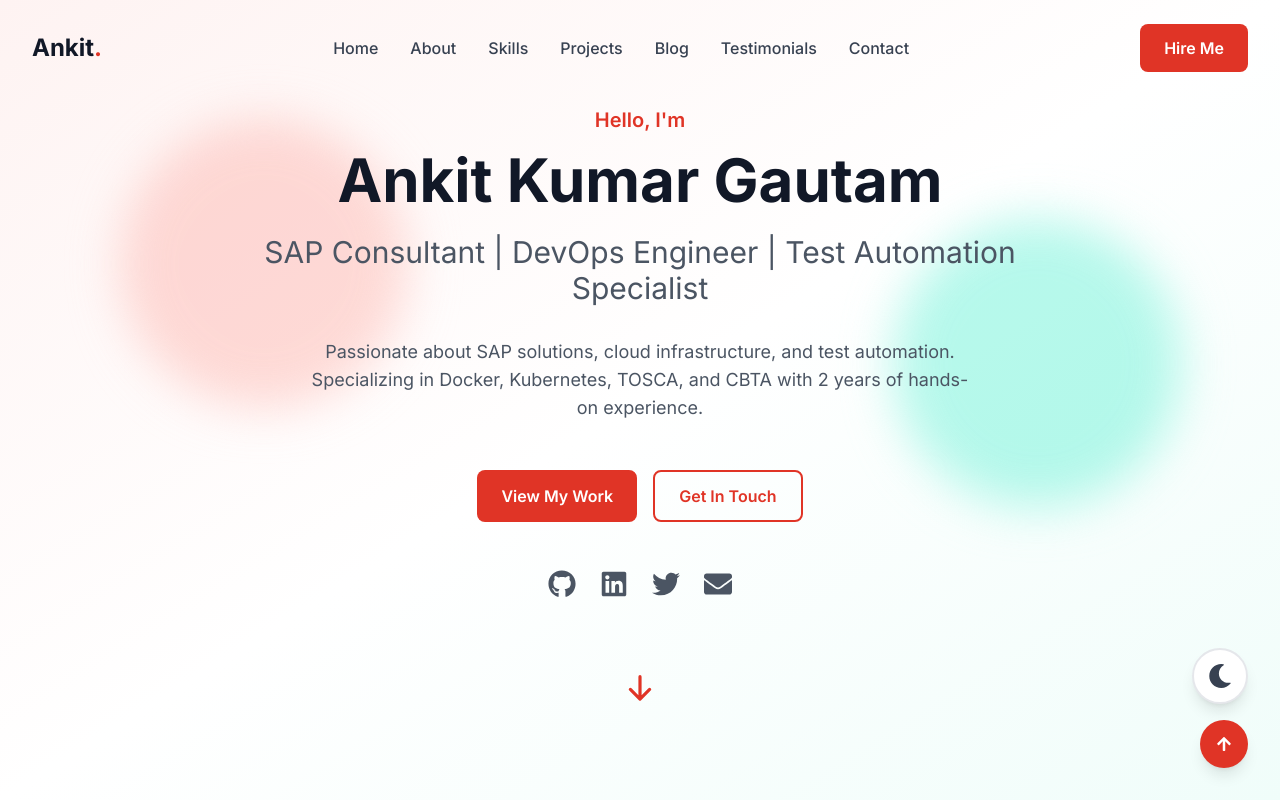
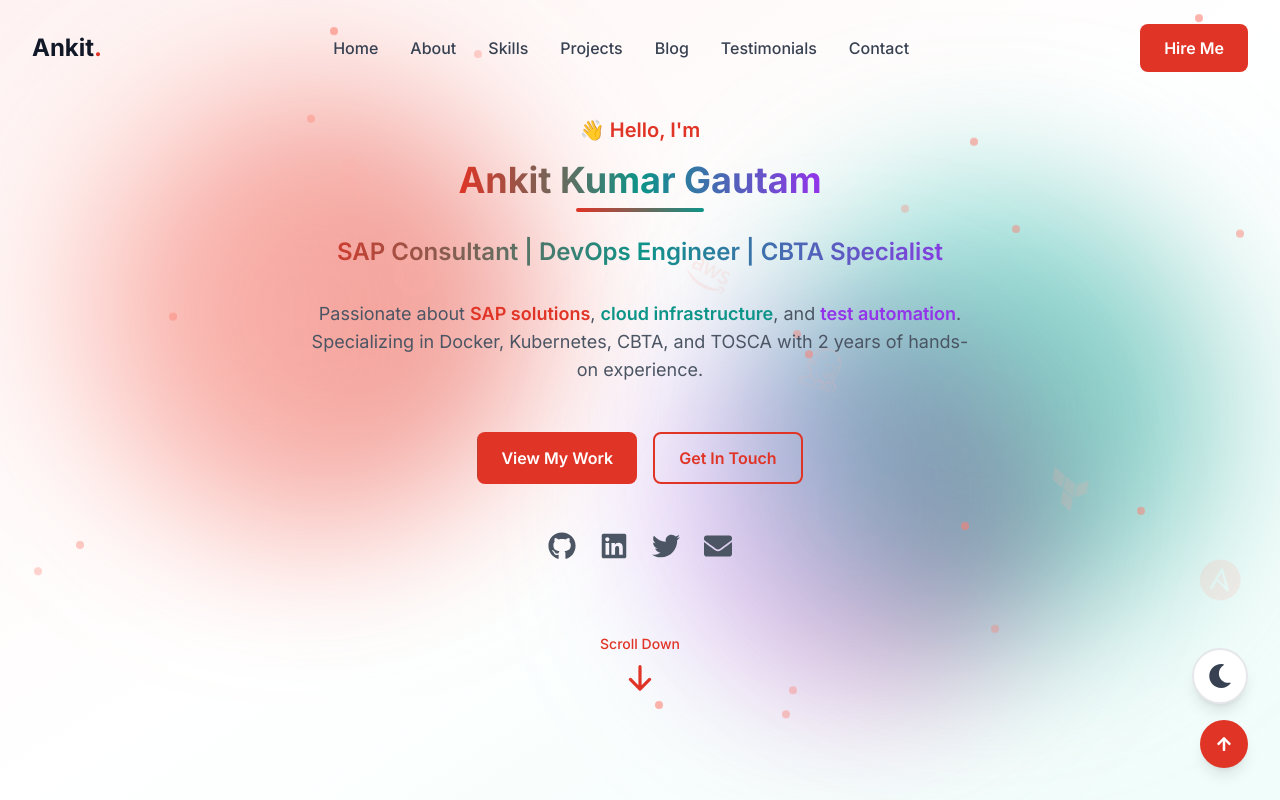
Before and after one commit to AnkitBana/project_portfolio, a Next.js app: page / in a window 1280 px wide. Shown: the top 800 px of the page. Built offline with nearby package versions, Linux system fonts and the light colour scheme.

Commit message:
Added missing components and updated project files

```diff
--- a/src/components/sections/Hero.tsx
+++ b/src/components/sections/Hero.tsx
@@ -1,7 +1,8 @@
 'use client'
 
 import { motion } from 'framer-motion'
-import { FaGithub, FaLinkedin, FaTwitter, FaEnvelope } from 'react-icons/fa'
+import { FaGithub, FaLinkedin, FaTwitter, FaEnvelope, FaDocker, FaAws } from 'react-icons/fa'
+import { SiKubernetes, SiJenkins, SiTerraform, SiAnsible } from 'react-icons/si'
 import { HiArrowDown } from 'react-icons/hi'
 
 export default function Hero() {
@@ -12,15 +13,30 @@ export default function Hero() {
     }
   }
 
+  // Floating tech icons animation
+  const floatingIcons = [
+    { Icon: FaDocker, delay: 0, x: 100, y: 100 },
+    { Icon: SiKubernetes, delay: 0.5, x: -100, y: 150 },
+    { Icon: FaAws, delay: 1, x: 150, y: -50 },
+    { Icon: SiJenkins, delay: 1.5, x: -150, y: -100 },
+    { Icon: SiTerraform, delay: 2, x: 200, y: 50 },
+    { Icon: SiAnsible, delay: 2.5, x: -200, y: 0 },
+  ]
+
+  // Typing animation for roles
+  const roles = ['SAP Consultant', 'DevOps Engineer', 'CBTA Specialist']
+
   return (
-    <section id="hero" className="min-h-screen flex items-center justify-center relative overflow-hidden bg-gradient-to-br from-primary-50 via-white to-secondary-50">
+    <section id="hero" className="min-h-screen flex items-center justify-center relative overflow-hidden bg-gradient-to-br from-primary-50 via-white to-secondary-50 dark:from-gray-900 dark:via-gray-800 dark:to-gray-900">
       {/* Animated background elements */}
       <div className="absolute inset-0 overflow-hidden">
+        {/* Large gradient orbs with pulsing effect */}
         <motion.div
-          className="absolute top-20 left-10 w-72 h-72 bg-primary-200 rounded-full mix-blend-multiply filter blur-xl opacity-70"
+          className="absolute top-20 left-10 w-96 h-96 bg-gradient-to-r from-primary-400 to-primary-600 dark:from-primary-900 dark:to-primary-700 rounded-full mix-blend-multiply dark:mix-blend-screen filter blur-3xl opacity-50 dark:opacity-20"
           animate={{
             x: [0, 100, 0],
             y: [0, 50, 0],
+            scale: [1, 1.2, 1],
           }}
           transition={{
             duration: 20,
@@ -29,10 +45,11 @@ export default function Hero() {
           }}
         />
         <motion.div
-          className="absolute top-40 right-10 w-72 h-72 bg-secondary-200 rounded-full mix-blend-multiply filter blur-xl opacity-70"
+          className="absolute top-40 right-10 w-96 h-96 bg-gradient-to-r from-secondary-400 to-secondary-600 dark:from-secondary-900 dark:to-secondary-700 rounded-full mix-blend-multiply dark:mix-blend-screen filter blur-3xl opacity-50 dark:opacity-20"
           animate={{
             x: [0, -100, 0],
             y: [0, 100, 0],
+            scale: [1, 1.3, 1],
           }}
           transition={{
             duration: 25,
@@ -40,130 +57,224 @@ export default function Hero() {
             ease: "easeInOut",
           }}
         />
+        <motion.div
+          className="absolute bottom-20 left-1/2 w-96 h-96 bg-gradient-to-r from-purple-400 to-pink-600 dark:from-purple-900 dark:to-pink-900 rounded-full mix-blend-multiply dark:mix-blend-screen filter blur-3xl opacity-40 dark:opacity-15"
+          animate={{
+            x: [0, 50, 0],
+            y: [0, -50, 0],
+            scale: [1, 1.1, 1],
+          }}
+          transition={{
+            duration: 30,
+            repeat: Infinity,
+            ease: "easeInOut",
+          }}
+        />
+
+        {/* Floating tech icons */}
+        {floatingIcons.map(({ Icon, delay, x, y }, index) => (
+          <motion.div
+            key={index}
+            className="absolute text-primary-300 dark:text-primary-700 opacity-20 dark:opacity-10"
+            style={{
+              left: `${20 + (index * 15)}%`,
+              top: `${10 + (index * 12)}%`,
+            }}
+            animate={{
+              x: [0, x, 0],
+              y: [0, y, 0],
+              rotate: [0, 360],
+              scale: [1, 1.2, 1],
+            }}
+            transition={{
+              duration: 20 + index * 5,
+              repeat: Infinity,
+              ease: "easeInOut",
+              delay: delay,
+            }}
+          >
+            <Icon size={40} />
+          </motion.div>
+        ))}
+
+        {/* Animated particles */}
+        {[...Array(20)].map((_, i) => (
+          <motion.div
+            key={`particle-${i}`}
+            className="absolute w-2 h-2 bg-primary-400 dark:bg-primary-600 rounded-full opacity-30"
+            style={{
+              left: `${Math.random() * 100}%`,
+              top: `${Math.random() * 100}%`,
+            }}
+            animate={{
+              y: [0, -100, 0],
+              opacity: [0.3, 0.6, 0.3],
+            }}
+            transition={{
+              duration: 5 + Math.random() * 5,
+              repeat: Infinity,
+              delay: Math.random() * 5,
+            }}
+          />
+        ))}
       </div>
 
       <div className="container-custom relative z-10">
         <div className="text-center">
-          {/* Greeting */}
+          {/* Greeting with slide-in animation */}
           <motion.div
-            initial={{ opacity: 0, y: 20 }}
-            animate={{ opacity: 1, y: 0 }}
-            transition={{ duration: 0.5 }}
+            initial={{ opacity: 0, x: -50 }}
+            animate={{ opacity: 1, x: 0 }}
+            transition={{ duration: 0.8, type: "spring" }}
           >
-            <p className="text-lg md:text-xl text-primary-600 font-semibold mb-4">
-              Hello, I'm
+            <p className="text-lg md:text-xl text-primary-600 dark:text-primary-400 font-semibold mb-4">
+              👋 Hello, I'm
             </p>
           </motion.div>
 
-          {/* Name */}
-          <motion.h1
-            className="text-4xl md:text-5xl lg:text-6xl font-bold text-gray-900 dark:text-white mb-6"
+          {/* Name with creative design - smaller and stylish */}
+          <motion.div
+            className="mb-6"
+            initial={{ opacity: 0, scale: 0.5 }}
+            animate={{ opacity: 1, scale: 1 }}
+            transition={{
+              duration: 0.8,
+              delay: 0.2,
+              type: "spring",
+              bounce: 0.5
+            }}
+          >
+            <motion.h1
+              className="text-2xl md:text-3xl lg:text-4xl font-bold mb-2"
+              whileHover={{ scale: 1.02 }}
+              transition={{ type: "spring", stiffness: 300 }}
+            >
+              <span className="bg-gradient-to-r from-primary-600 via-secondary-600 to-purple-600 dark:from-primary-400 dark:via-secondary-400 dark:to-purple-400 bg-clip-text text-transparent">
+                Ankit Kumar Gautam
+              </span>
+            </motion.h1>
+            <motion.div
+              className="h-1 w-32 mx-auto bg-gradient-to-r from-primary-600 to-secondary-600 rounded-full"
+              initial={{ width: 0 }}
+              animate={{ width: 128 }}
+              transition={{ duration: 0.8, delay: 0.5 }}
+            />
+          </motion.div>
+
+          {/* Animated tagline with gradient text */}
+          <motion.div
+            className="mb-8"
             initial={{ opacity: 0, y: 20 }}
             animate={{ opacity: 1, y: 0 }}
-            transition={{ duration: 0.5, delay: 0.1 }}
+            transition={{ duration: 0.8, delay: 0.4 }}
           >
-            Ankit Kumar Gautam
-          </motion.h1>
+            <p className="text-lg md:text-xl lg:text-2xl font-semibold bg-gradient-to-r from-primary-600 via-secondary-600 to-purple-600 dark:from-primary-400 dark:via-secondary-400 dark:to-purple-400 bg-clip-text text-transparent">
+              SAP Consultant | DevOps Engineer | CBTA Specialist
+            </p>
+          </motion.div>
 
-          {/* Tagline */}
+          {/* Description with stagger effect */}
           <motion.p
-            className="text-xl md:text-2xl lg:text-3xl text-gray-600 mb-8 max-w-3xl mx-auto"
+            className="text-base md:text-lg text-gray-600 dark:text-gray-400 mb-12 max-w-2xl mx-auto leading-relaxed"
             initial={{ opacity: 0, y: 20 }}
             animate={{ opacity: 1, y: 0 }}
-            transition={{ duration: 0.5, delay: 0.2 }}
+            transition={{ duration: 0.8, delay: 0.6 }}
           >
-            SAP Consultant | DevOps Engineer | Test Automation Specialist
+            Passionate about <motion.span
+              className="font-semibold text-primary-600 dark:text-primary-400"
+              whileHover={{ scale: 1.1 }}
+              style={{ display: 'inline-block' }}
+            >SAP solutions</motion.span>, <motion.span
+              className="font-semibold text-secondary-600 dark:text-secondary-400"
+              whileHover={{ scale: 1.1 }}
+              style={{ display: 'inline-block' }}
+            >cloud infrastructure</motion.span>, and <motion.span
+              className="font-semibold text-purple-600 dark:text-purple-400"
+              whileHover={{ scale: 1.1 }}
+              style={{ display: 'inline-block' }}
+            >test automation</motion.span>.
+            <br />
+            Specializing in Docker, Kubernetes, CBTA, and TOSCA with 2 years of hands-on experience.
           </motion.p>
 
-          {/* Description */}
-          <motion.p
-            className="text-lg text-gray-600 mb-12 max-w-2xl mx-auto"
-            initial={{ opacity: 0, y: 20 }}
-            animate={{ opacity: 1, y: 0 }}
-            transition={{ duration: 0.5, delay: 0.3 }}
-          >
-            Passionate about SAP solutions, cloud infrastructure, and test automation.
-            Specializing in Docker, Kubernetes, TOSCA, and CBTA with 2 years of hands-on experience.
-          </motion.p>
-
-          {/* CTA Buttons */}
+          {/* CTA Buttons with hover effects */}
           <motion.div
             className="flex flex-col sm:flex-row gap-4 justify-center mb-12"
             initial={{ opacity: 0, y: 20 }}
             animate={{ opacity: 1, y: 0 }}
-            transition={{ duration: 0.5, delay: 0.4 }}
+            transition={{ duration: 0.8, delay: 0.8 }}
           >
-            <button
+            <motion.button
               onClick={() => scrollToSection('projects')}
-              className="btn-primary"
+              className="btn-primary relative overflow-hidden group"
+              whileHover={{ scale: 1.05 }}
+              whileTap={{ scale: 0.95 }}
             >
-              View My Work
-            </button>
-            <button
+              <span className="relative z-10">View My Work</span>
+              <motion.div
+                className="absolute inset-0 bg-gradient-to-r from-primary-700 to-secondary-700"
+                initial={{ x: '-100%' }}
+                whileHover={{ x: 0 }}
+                transition={{ duration: 0.3 }}
+              />
+            </motion.button>
+            <motion.button
               onClick={() => scrollToSection('contact')}
-              className="btn-outline"
+              className="btn-outline relative overflow-hidden group"
+              whileHover={{ scale: 1.05 }}
+              whileTap={{ scale: 0.95 }}
             >
-              Get In Touch
-            </button>
+              <span className="relative z-10">Get In Touch</span>
+            </motion.button>
           </motion.div>
 
-          {/* Social Links */}
+          {/* Social Links with bounce animation */}
           <motion.div
             className="flex gap-6 justify-center mb-16"
             initial={{ opacity: 0, y: 20 }}
             animate={{ opacity: 1, y: 0 }}
-            transition={{ duration: 0.5, delay: 0.5 }}
+            transition={{ duration: 0.8, delay: 1 }}
           >
-            <a
-              href="https://github.com/AnkitBana"
-              target="_blank"
-              rel="noopener noreferrer"
-              className="text-gray-600 hover:text-primary-600 transition-colors duration-200"
-              aria-label="GitHub"
-            >
-              <FaGithub size={28} />
-            </a>
-            <a
-              href="https://linkedin.com/in/ankit-kumar-gautam"
-              target="_blank"
-              rel="noopener noreferrer"
-              className="text-gray-600 hover:text-primary-600 transition-colors duration-200"
-              aria-label="LinkedIn"
-            >
-              <FaLinkedin size={28} />
-            </a>
-            <a
-              href="https://twitter.com/ankitbana"
-              target="_blank"
-              rel="noopener noreferrer"
-              className="text-gray-600 hover:text-primary-600 transition-colors duration-200"
-              aria-label="Twitter"
-            >
-              <FaTwitter size={28} />
-            </a>
-            <a
-              href="mailto:aankit.sssingh@gmail.com"
-              className="text-gray-600 hover:text-primary-600 transition-colors duration-200"
-              aria-label="Email"
-            >
-              <FaEnvelope size={28} />
-            </a>
+            {[
+              { href: "https://github.com/AnkitBana", Icon: FaGithub, label: "GitHub" },
+              { href: "https://linkedin.com/in/ankit-kumar-gautam", Icon: FaLinkedin, label: "LinkedIn" },
+              { href: "https://twitter.com/ankitbana", Icon: FaTwitter, label: "Twitter" },
+              { href: "mailto:aankit.sssingh@gmail.com", Icon: FaEnvelope, label: "Email" },
+            ].map(({ href, Icon, label }, index) => (
+              <motion.a
+                key={label}
+                href={href}
+                target={label !== "Email" ? "_blank" : undefined}
+                rel={label !== "Email" ? "noopener noreferrer" : undefined}
+                className="text-gray-600 dark:text-gray-400 hover:text-primary-600 dark:hover:text-primary-400 transition-colors duration-200"
+                aria-label={label}
+                whileHover={{ scale: 1.2, rotate: 5 }}
+                whileTap={{ scale: 0.9 }}
+                initial={{ opacity: 0, y: 20 }}
+                animate={{ opacity: 1, y: 0 }}
+                transition={{ delay: 1 + index * 0.1 }}
+              >
+                <Icon size={28} />
+              </motion.a>
+            ))}
           </motion.div>
 
-          {/* Scroll indicator */}
+          {/* Scroll indicator with continuous bounce */}
           <motion.div
             className="flex justify-center"
             initial={{ opacity: 0 }}
             animate={{ opacity: 1 }}
-            transition={{ duration: 0.5, delay: 0.6 }}
+            transition={{ duration: 0.8, delay: 1.4 }}
           >
             <motion.button
               onClick={() => scrollToSection('about')}
-              className="text-primary-600 hover:text-primary-700 transition-colors duration-200"
+              className="text-primary-600 dark:text-primary-400 hover:text-primary-700 dark:hover:text-primary-300 transition-colors duration-200 flex flex-col items-center gap-2"
               animate={{ y: [0, 10, 0] }}
               transition={{ duration: 2, repeat: Infinity }}
               aria-label="Scroll to about section"
+              whileHover={{ scale: 1.1 }}
             >
+              <span className="text-sm font-medium">Scroll Down</span>
               <HiArrowDown size={32} />
             </motion.button>
           </motion.div>
```
